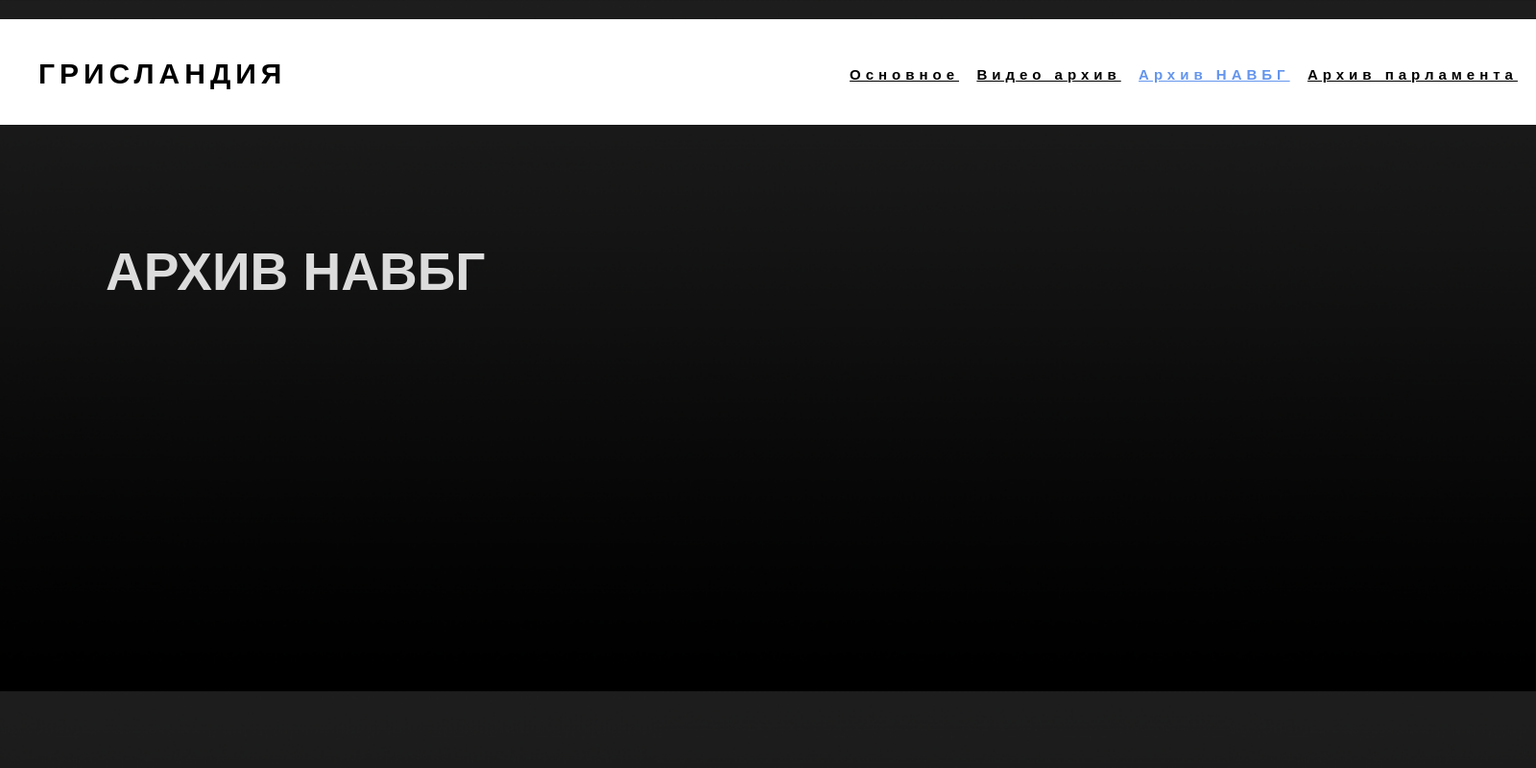
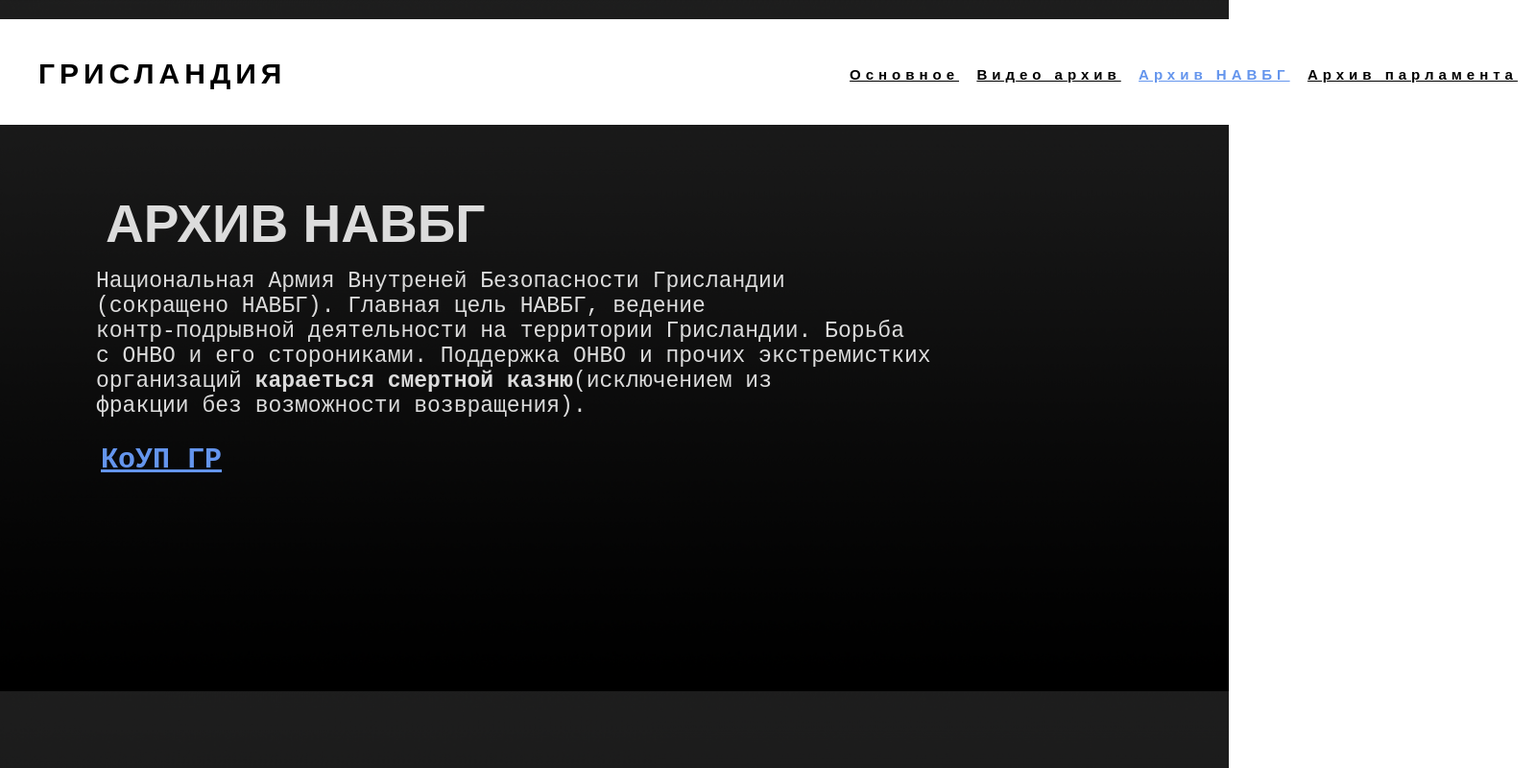
Before and after one commit to arabgery/NEW_ARCHIV, a plain HTML site: page navbg.html in a window 1280 px wide. Shown: the whole page at 96% size, 1600 px wide, since content can reach past the window. Drawn offline with Linux system fonts and the light colour scheme.

Commit message:
Add files via upload

```diff
--- a/navbg.html
+++ b/navbg.html
@@ -27,6 +27,8 @@
 			letter-spacing: 5px;
 			padding-top: 40px;
 			padding-left: 40px;
+			position: fixed;
+			top: 0;
 
 		}
 
@@ -41,7 +43,7 @@
 			font-size: 55px;
 			color: #DCDCDC;
 			padding-left: 110px;
-			padding-top: 75px;
+			padding-top: 155px;
 			font-family: sans-serif;
 
 		}
@@ -64,7 +66,10 @@
 			font-size: 23px;
 			margin-top: -30px;
 		}
-
+		#YouTube {
+			color: #6495ED;
+			font-size: 30px;
+		}
 	</style>
 </head>
 <body>
@@ -83,6 +88,14 @@
 
 <h2>АРХИВ НАВБГ</h2>
 
+<pre>Национальная Армия Внутреней Безопасности Грисландии
+(сокращено НАВБГ). Главная цель НАВБГ, ведение
+контр-подрывной деятельности на территории Грисландии. Борьба
+с ОНВО и его сторониками. Поддержка ОНВО и прочих экстремистких
+организаций <b>караеться смертной казню</b>(исключением из
+фракции без возможности возвращения).
 
+<a href="https://vk.com/@-204775442-kodeks-ob-ugolovnyh-pravonarusheniyah" id="YouTube"><b>КоУП ГР</b></a>
+</pre>
 </body>
 </html>
```
Also changed, not shown: index.html (+17 -6 lines), video.html (+5 -2 lines).
